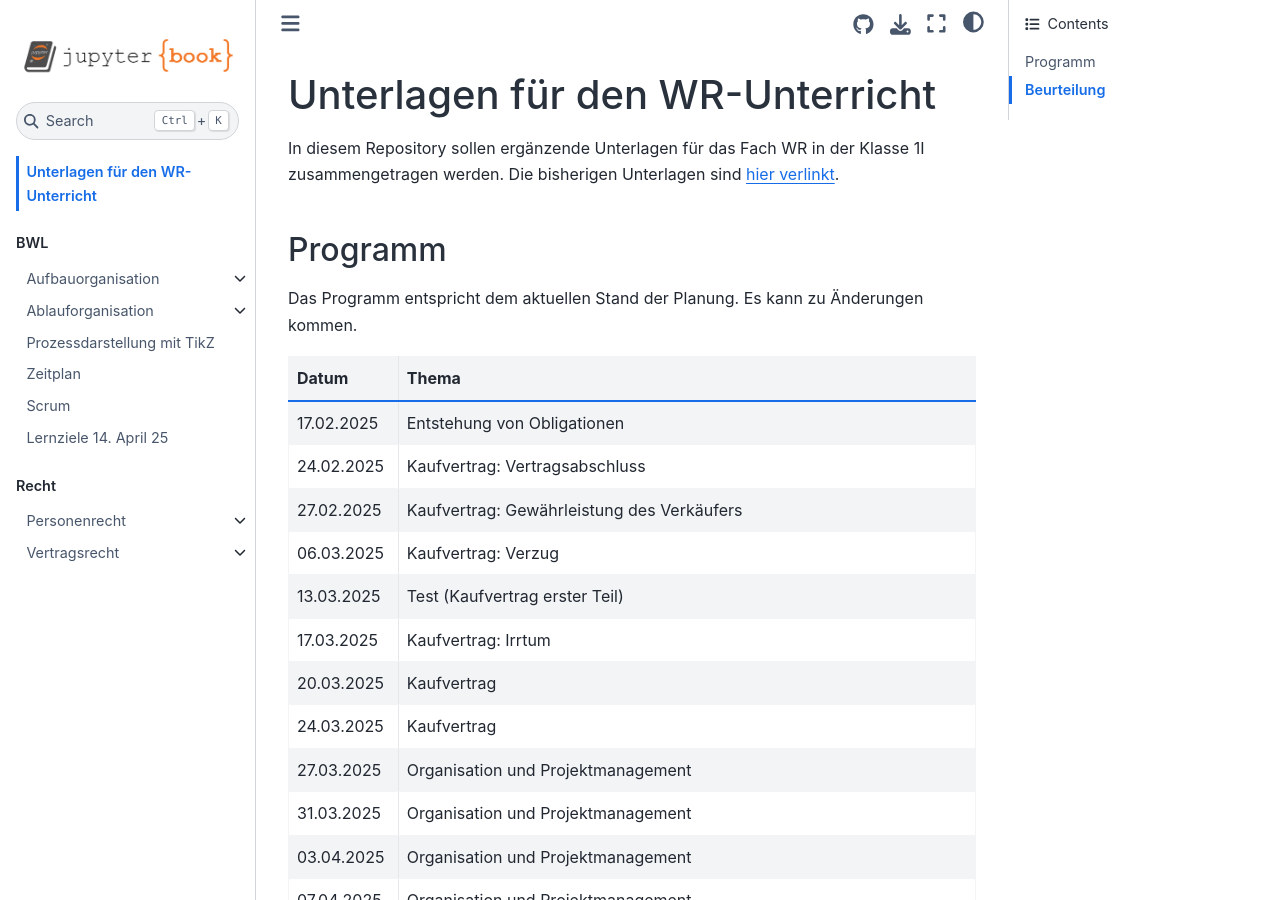
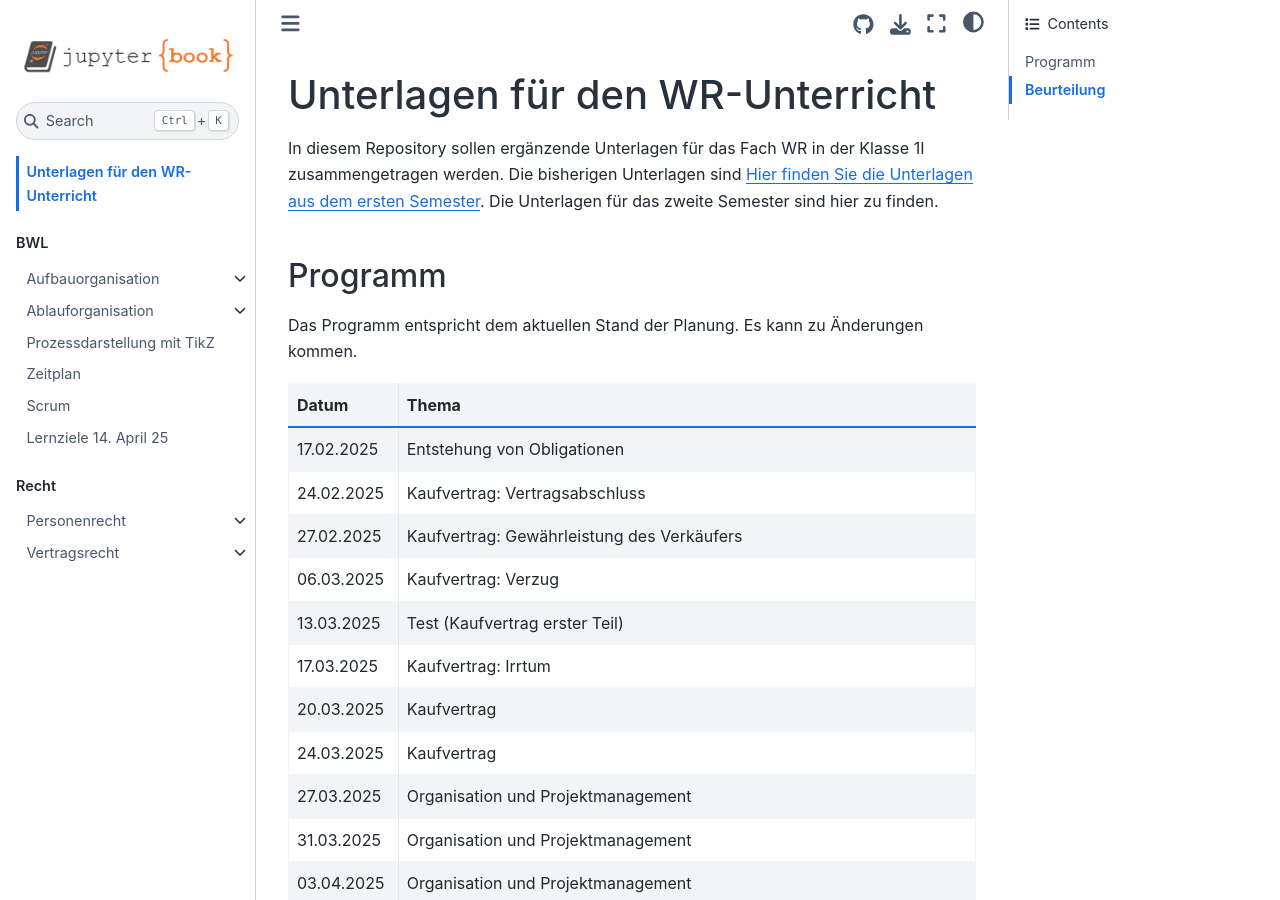
Before and after one commit to SkriptenMk/WR_I_24-27, a Jupyter Book: the page built from docs/intro.md, in a window 1280 px wide and 900 px high. Built offline with Jupyter Book 1.0.4 settings and Sphinx 7.4.7 and the Sphinx Book theme 1.1.4, drawn with Linux system fonts in a browser that asks for light colours.

```diff
--- a/docs/intro.md
+++ b/docs/intro.md
@@ -2,7 +2,10 @@
 
 In diesem Repository sollen ergänzende Unterlagen für das Fach WR in der Klasse
 1I zusammengetragen werden. Die bisherigen Unterlagen sind
-[hier verlinkt](https://wr-i-24-27.github.io/Skript/).
+<a href="https://wr-i-24-27.github.io/Skript/">Hier finden Sie die
+Unterlagen aus dem ersten Semester</a>. Die Unterlagen für das zweite
+Semester
+sind hier zu finden.
 
 ## Programm
 
```
Also changed, not shown: docs/archiv/programme.md (added, +6 -0 lines), docs/hs25.csv (added, +28 -0 lines), docs/archiv/fs_2025.md (added).
